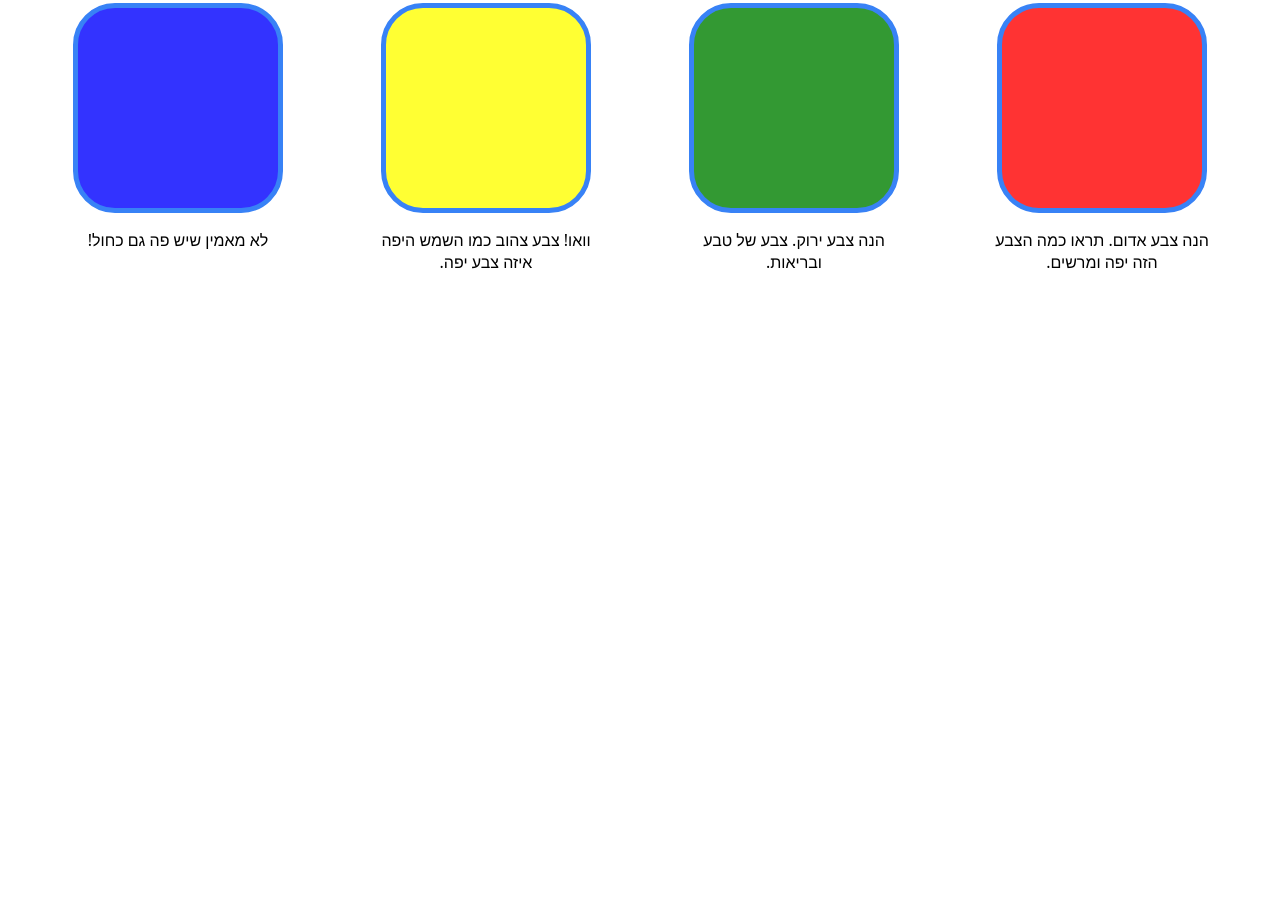
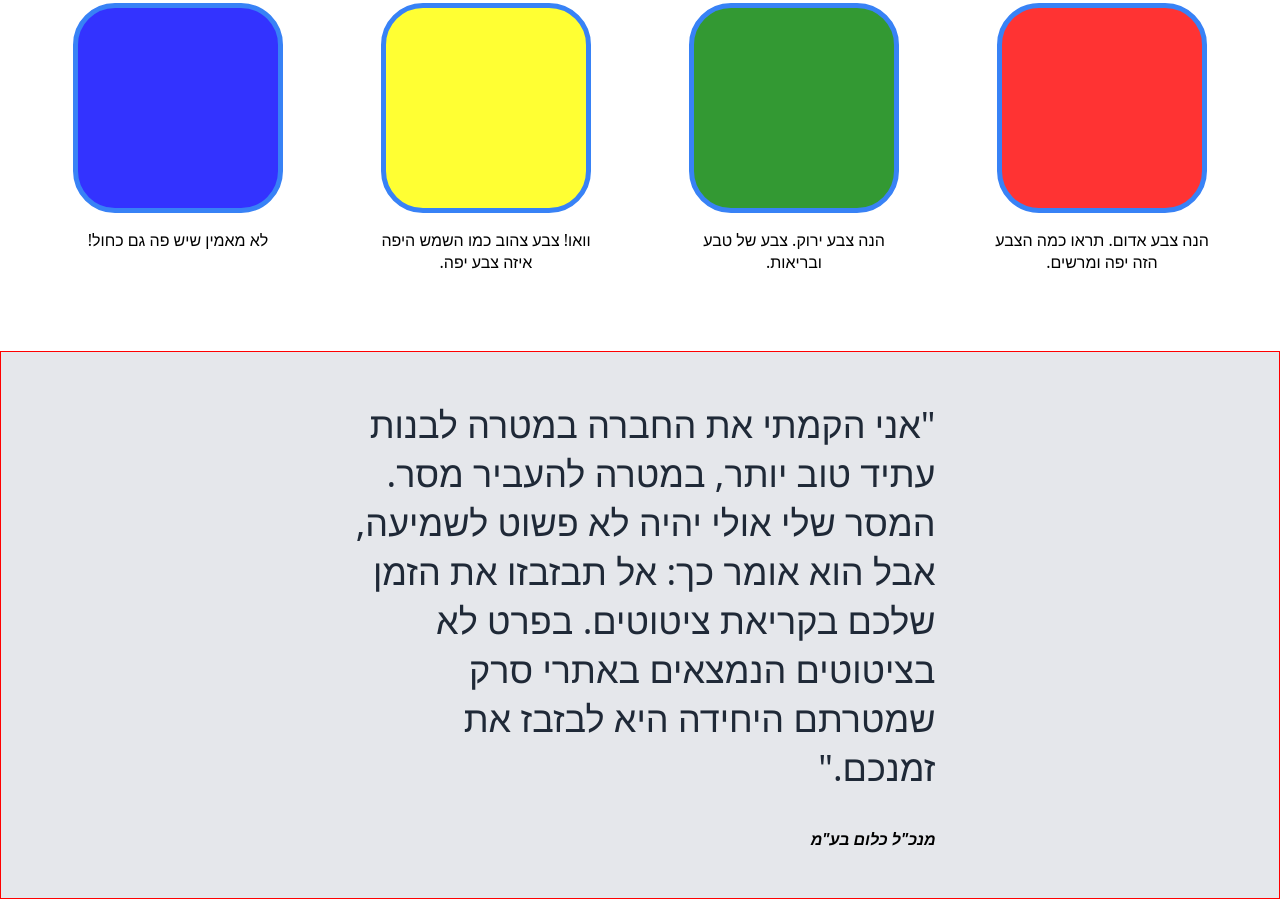
Before and after one commit to lahavrud/Landing-Page-Odin-Project, a plain HTML site: page index.html in a window 1280 px wide. Shown: the part 930-1829 px from the top of the page. Before the commit the page ends 1281 px from the top, so only its background shows below. Drawn offline with Linux system fonts and the light colour scheme.

Commit message:
Add quote section

```diff
--- a/index.html
+++ b/index.html
@@ -62,6 +62,21 @@
             </div>
         </div>
     </div>
+    <div class="quote-section">
+        <div class="quote-container">
+            <div class="quote">
+                <p>"אני הקמתי את החברה במטרה לבנות עתיד טוב יותר, במטרה להעביר מסר.
+                    המסר שלי אולי יהיה לא פשוט לשמיעה, אבל הוא אומר כך:
+                    אל תבזבזו את הזמן שלכם בקריאת ציטוטים.
+                    בפרט לא בציטוטים הנמצאים באתרי סרק שמטרתם היחידה היא לבזבז את זמנכם."
+                </p>
+            </div>
+            <div class="quoted">
+                <p><b><i>מנכ"ל כלום בע"מ</i></b></p>
+            </div>
+        </div>
+
+    </div>
 
 </body>
 </html>
--- a/style.css
+++ b/style.css
@@ -32,7 +32,7 @@
     /* quote text */
     --quote-text-size: 36px;
     --quote-text-color: #1f2937;
-    --quote-text-color-weight: 300;
+    --quote-text-weight: 300;
 
 
 }
@@ -249,6 +249,39 @@ ul {
 .blue {
     background-color: rgb(0, 0, 255, 0.8);
 }
+
+
+/* ------------ */
+/* Quote Section */
+/* ------------ */
+
+.quote-section {
+    border: 1px solid red;
+    display: flex;
+    justify-content: space-around;
+    align-items: center;
+    background-color: var(--quote-section-background-color);
+    padding: 3em;
+}
+
+.quote-container {
+    width: 50%;
+}
+
+.quote {
+    font-size: var(--quote-text-size);
+    color: var(--quote-text-color);
+    font-weight: var(--quote-text-weight);
+    margin-bottom: 1em;
+}
+
+.quoted {
+}
+
+
+
+
+
 /* responsivness */
 
 @media (max-width: 600px) {
```
